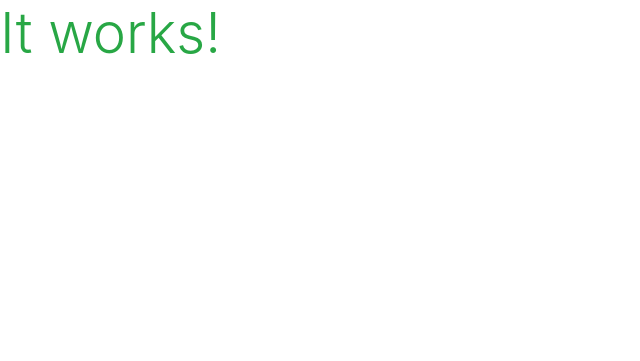
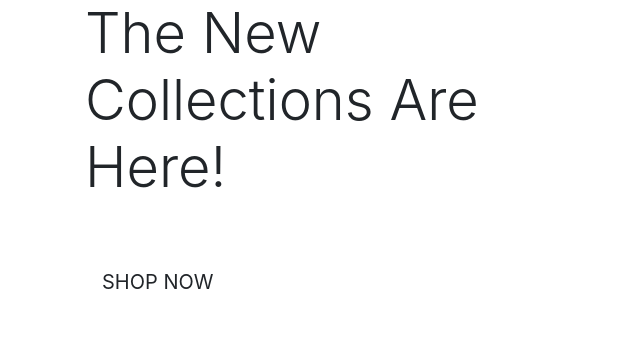
Before and after one commit to MoniMurray/boutique_ado_v1, a Django app: page / in a window 1280 px wide. Shown: the top 361 px of the page, without its empty margins (0-640 px from the left). Run offline with Django 3.2, Linux system fonts and the light colour scheme.

Commit message:
Add homepage content

```diff
--- a/home/templates/home/index.html
+++ b/home/templates/home/index.html
@@ -1,8 +1,32 @@
 {% extends "base.html" %}
 {% load static %}
 
+{% block page_header %}
+
+<div class="container header-container">
+    <div class="row">
+        <div class="col">
+
+        </div>
+    </div>
+</div>
+
+{% endblock %}
+
 {% block content %}
 
-<h1 class="display-4 text-success">It works!</h1>
+<div class="container h-100">
+    <div class="row h-100">
+        <div class="col-7 col-md-6 my-auto">
+            <h1 class="display-4 logo-font text-black">The New Collections Are Here!</h1>
+            <div class="my-5">
+                <h4>
+                    <a href="" class="shop-now-button btn btn-lg rounded-0 text-uppercase py-3">Shop Now</a>
+                </h4>
+            </div>
+
+        </div>
+    </div>
+</div>
 
 {% endblock %}
```
